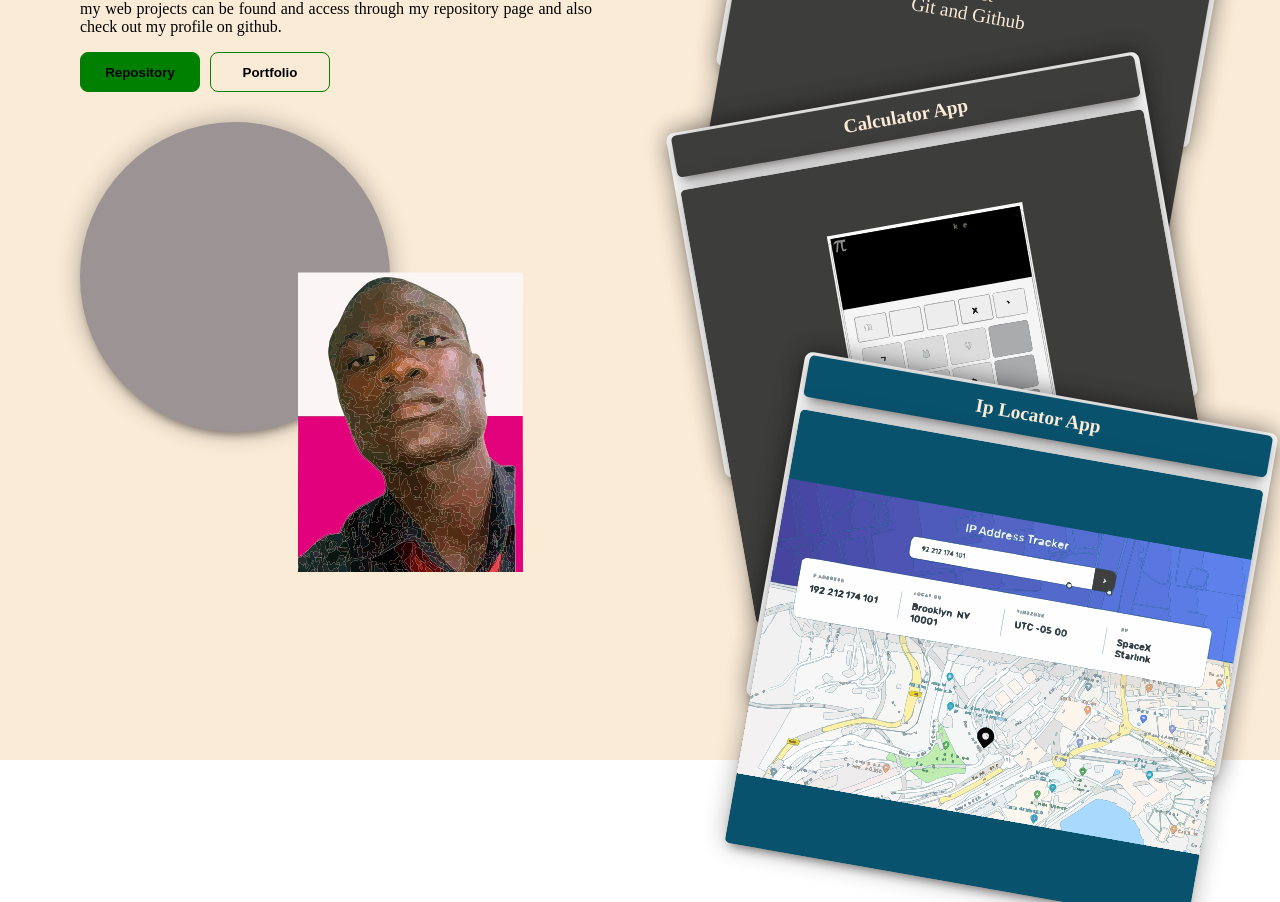
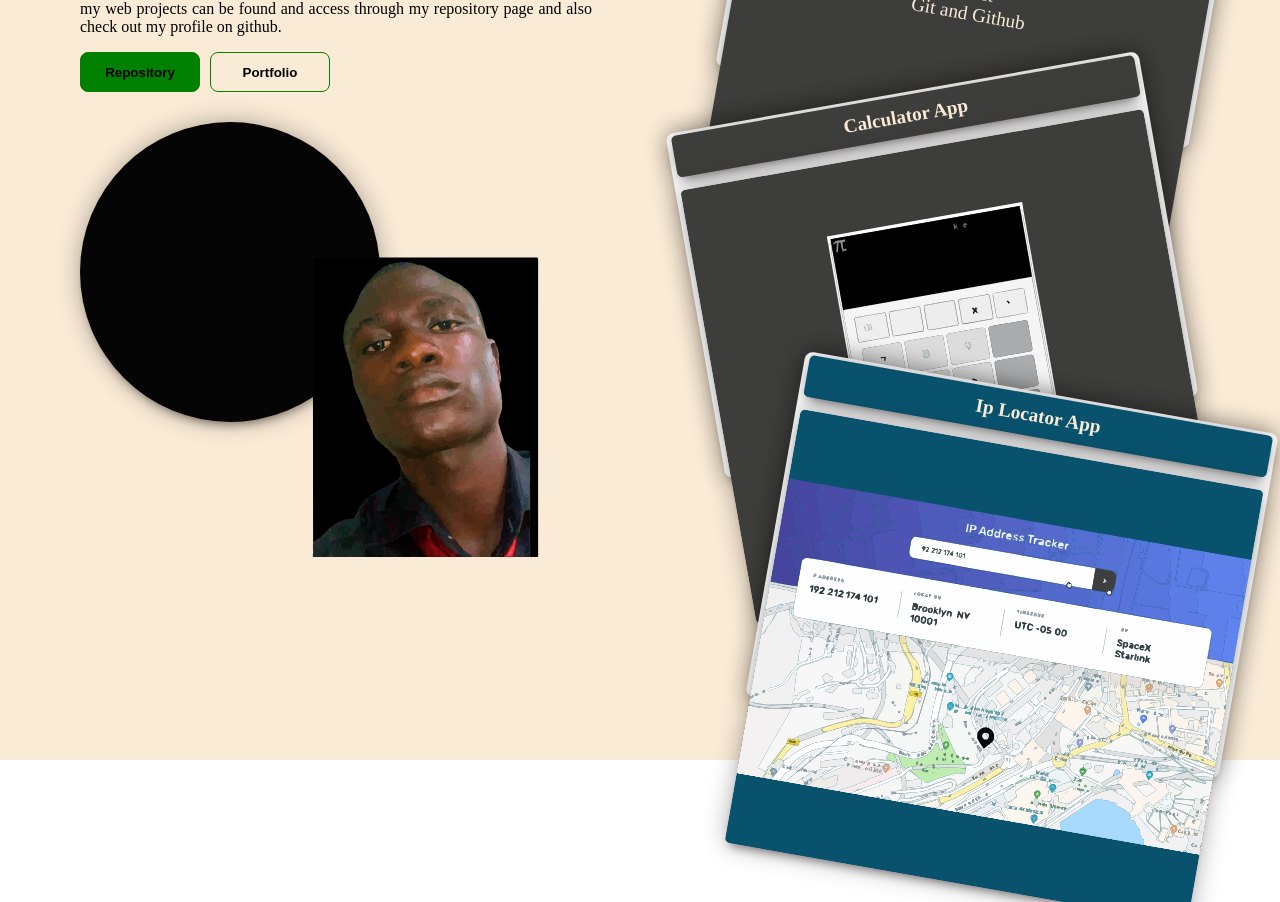
Before and after one commit to kperusi/famous-exam-project, a React (Create React App) app: page / in a window 1280 px wide. Shown: the part 680-1582 px from the top of the page. Built offline with nearby package versions, Linux system fonts and the light colour scheme.

Commit message:
1 file modified, 2 addedbgchanged

```diff
--- a/src/index.css
+++ b/src/index.css
@@ -143,24 +143,25 @@ html {
   font-weight: 700;
 }
 .home-image-wrap {
-  width: 310px;
-  height: 310px;
-  background-color: rgb(156, 148, 148);
+  width: 300px;
+  height: 300px;
+  background-color: rgb(5, 5, 5);
   margin-top: 30px;
   border-radius: 50%;
-  padding: 10px;
+  padding: 25px;
   box-shadow: 0 0px 25px 0px rgba(8, 6, 6, 0.314),
   0 8px 10px -6px rgba(24, 18, 18, 0.461);
 }
 .home-image-background {
   /* background-color: rgb(156, 148, 148); */
   width: 50vw;
-  height: 70vh;
-  margin: 10px auto;
-  background-image: url(./famous.svg);
+  height: 60vh;
+  margin: 20px auto;
+  background-image: url(./Famousno-bg.svg);
   background-position: center;
   background-repeat: no-repeat;
   background-size: 440px 300px;
+  border-radius: 10px;
 
 }
 .home-right {
```
Also changed, not shown: src/Famousno-bg.svg (added), src/GitHub-Mark.svg (added).
